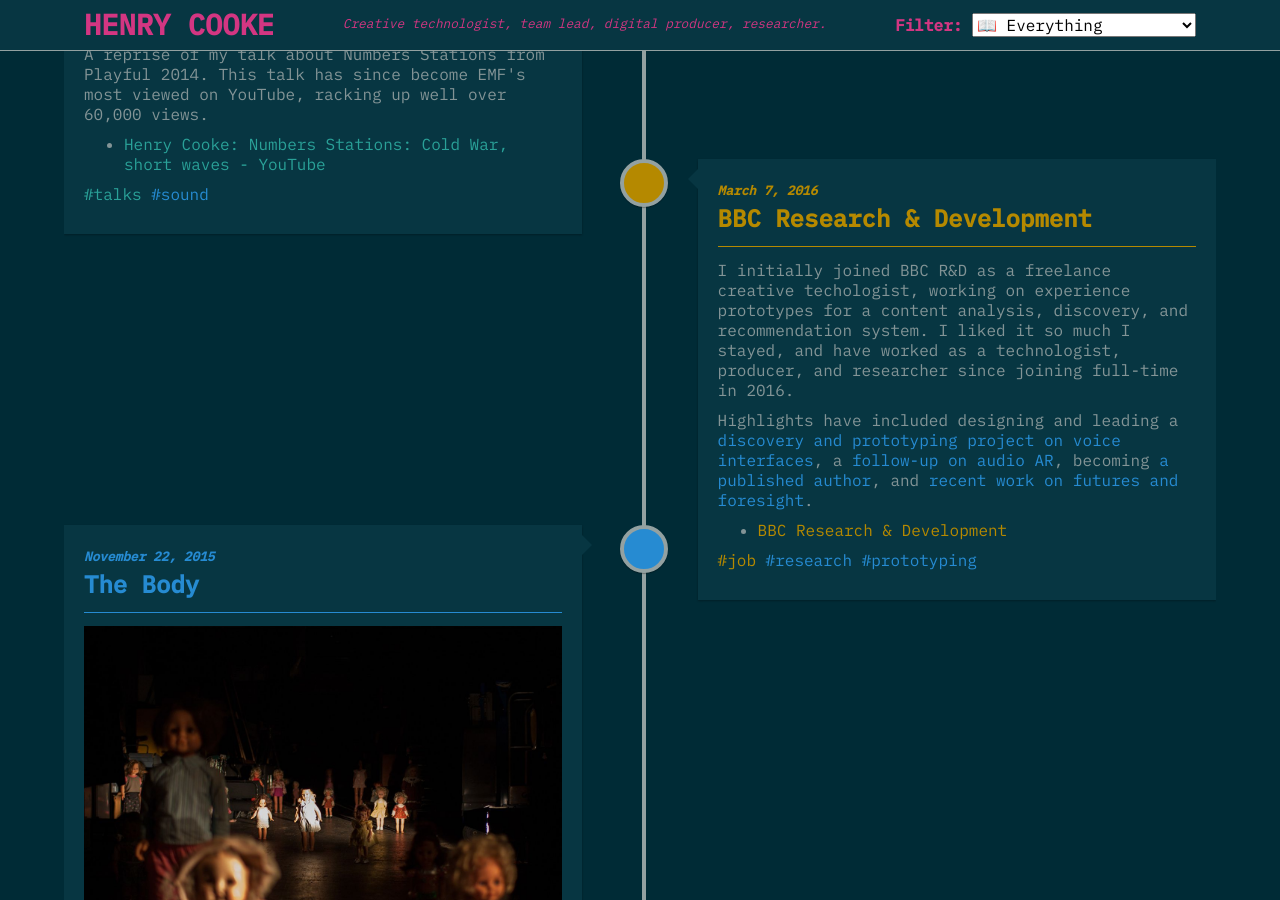
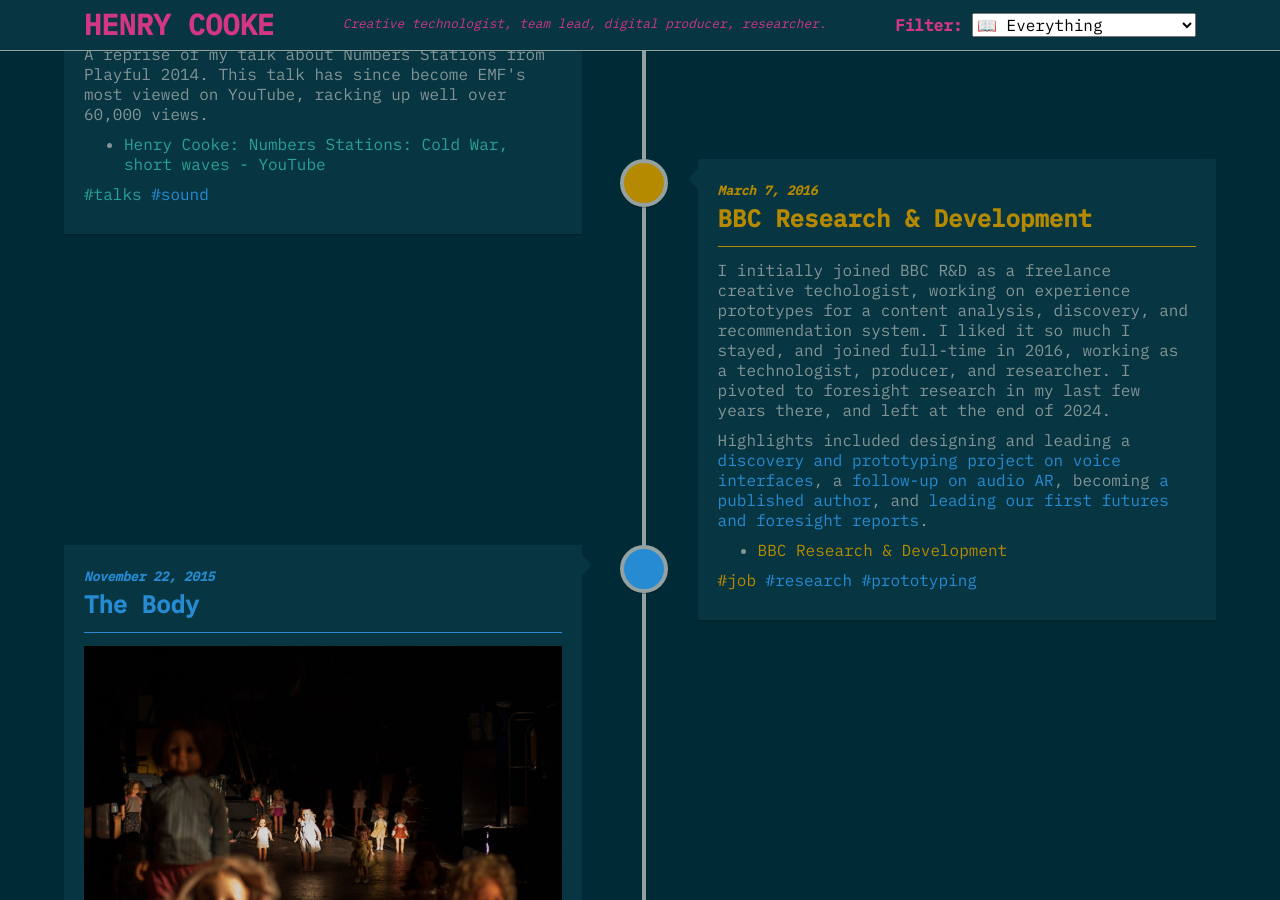
Before and after one commit to prehensile/prehensile.github.io, a Jekyll site: the page timeline/index.html, which Jekyll copies as it is, in a window 1280 px wide and 900 px high, scrolled down 16004 px. Built offline with Jekyll 4.4.1, drawn with Linux system fonts in a browser that asks for light colours.

Commit message:
BBC R&D is now in the past :(

```diff
--- a/timeline/index.html
+++ b/timeline/index.html
@@ -1698,8 +1698,8 @@
             </h2>
 
             <!--  -->
-             <p>I initially joined BBC R&amp;D as a freelance creative techologist, working on experience prototypes for a content analysis, discovery, and recommendation system. I liked it so much I stayed, and have worked as a technologist, producer, and researcher since joining full-time in 2016.</p>
-<p>Highlights have included designing and leading a <a href="#talking-machines">discovery and prototyping project on voice interfaces</a>, a <a href="#audio-ar">follow-up on audio AR</a>, becoming <a href="#browsing">a published author</a>, and <a href="#projections">recent work on futures and foresight</a>.</p>
+             <p>I initially joined BBC R&amp;D as a freelance creative techologist, working on experience prototypes for a content analysis, discovery, and recommendation system. I liked it so much I stayed, and joined full-time in 2016, working as a technologist, producer, and researcher. I pivoted to foresight research in my last few years there, and left at the end of 2024. </p>
+<p>Highlights included designing and leading a <a href="#talking-machines">discovery and prototyping project on voice interfaces</a>, a <a href="#audio-ar">follow-up on audio AR</a>, becoming <a href="#browsing">a published author</a>, and <a href="#projections">leading our first futures and foresight reports</a>.</p>
 
             <ul>
 
```
